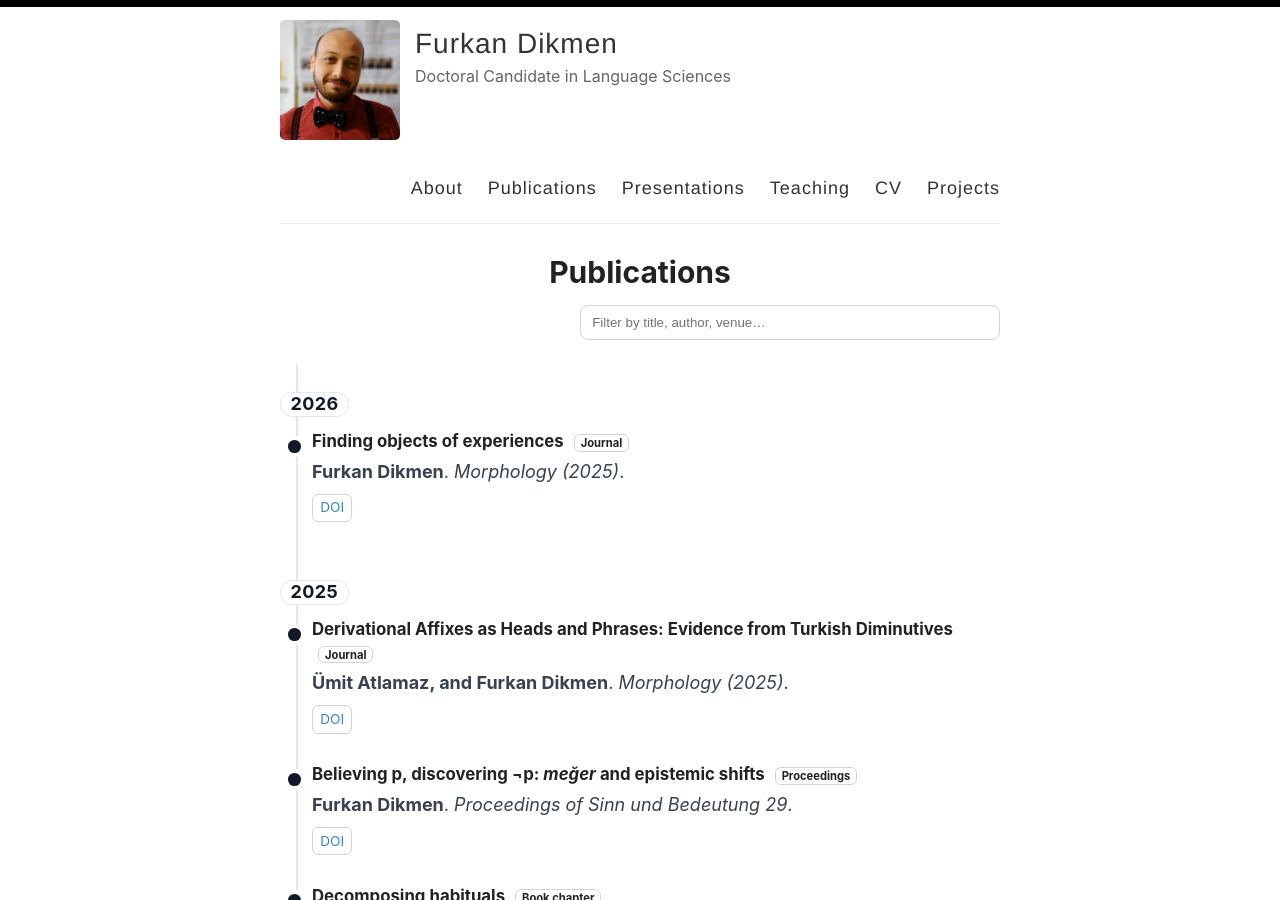
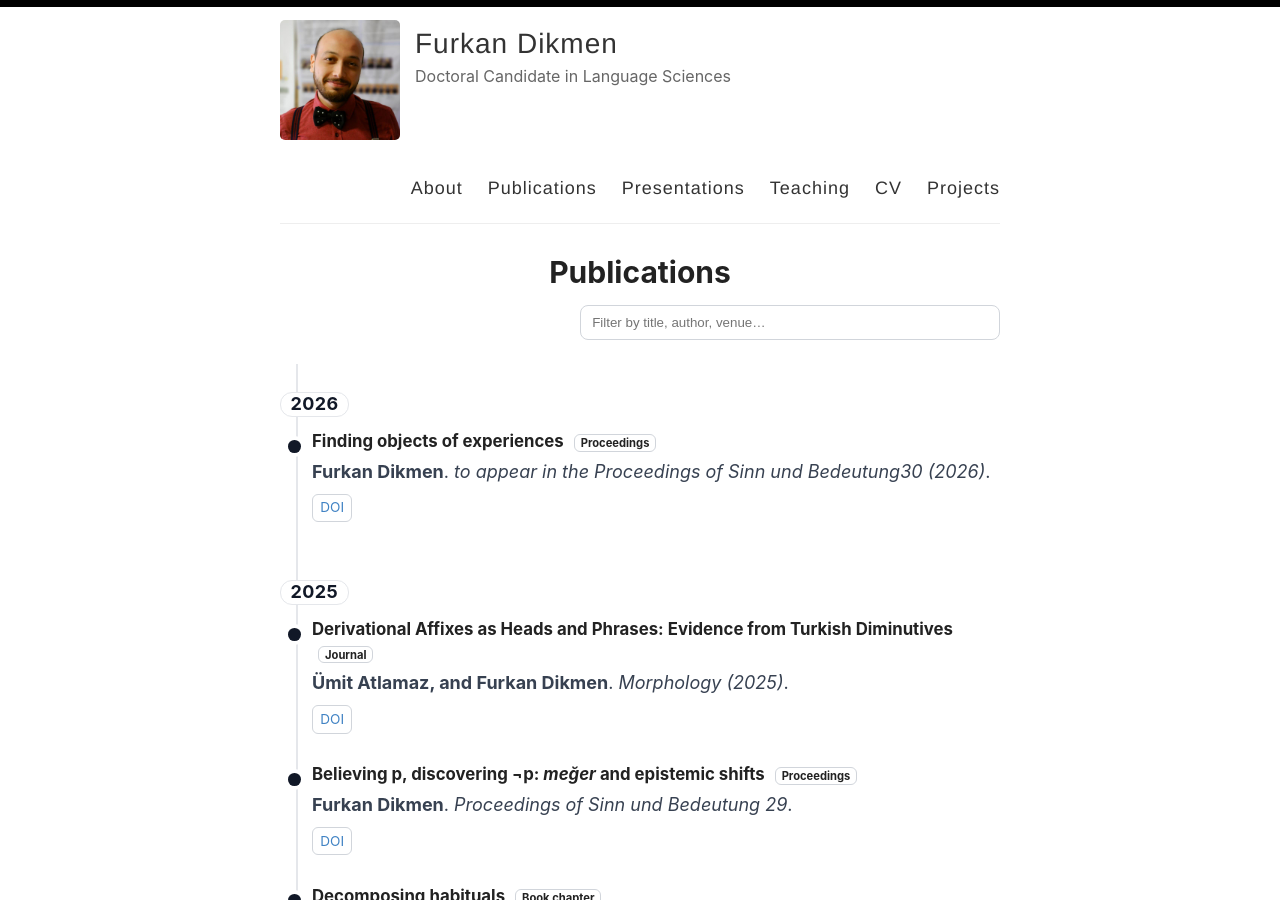
Before and after one commit to furkandikmen/furkandikmen.github.io, a Jekyll site: the page built from _pages/publications.md, in a window 1280 px wide and 900 px high. Built offline with Jekyll 4.4.1, drawn with Linux system fonts in a browser that asks for light colours.

Commit message:
Update publications.md

```diff
--- a/_pages/publications.md
+++ b/_pages/publications.md
@@ -80,8 +80,8 @@ permalink: /publications/
 
   <article class="pub">
     <div class="dot" aria-hidden="true"></div>
-    <h3>Finding objects of experiences  <span class="badge">Journal</span></h3>
-    <p class="meta"><strong>Furkan Dikmen</strong>. <em>Morphology (2025)</em>.</p>
+    <h3>Finding objects of experiences  <span class="badge">Proceedings</span></h3>
+    <p class="meta"><strong>Furkan Dikmen</strong>. <em>to appear in the Proceedings of Sinn und Bedeutung30 (2026)</em>.</p>
      <p class="links"><a href="https://ling.auf.net/lingbuzz/009737" target="_blank" rel="noopener noreferrer">DOI</a></p>
   </article>
 
```
